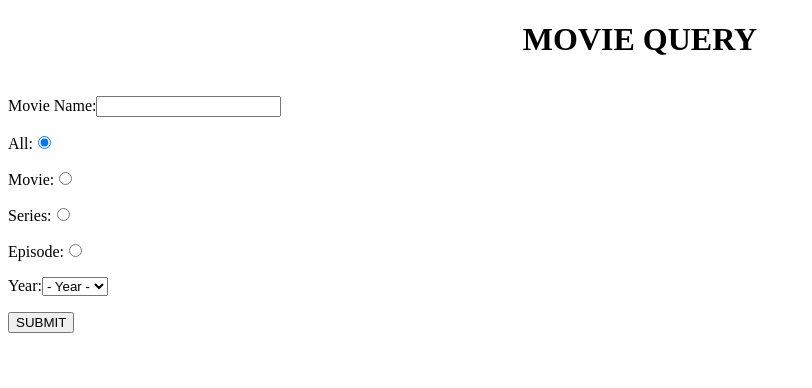
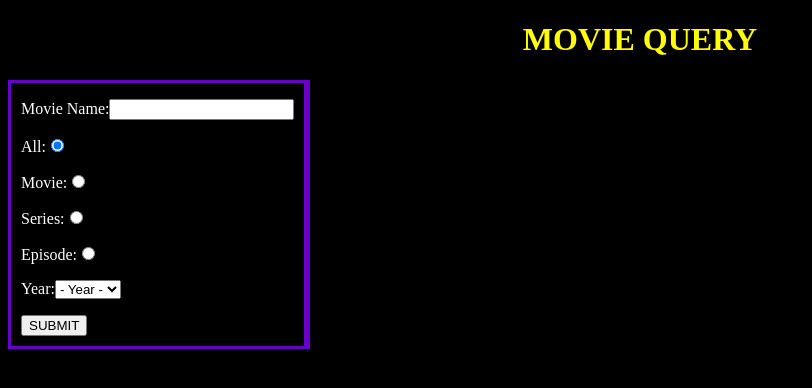
Before and after one commit to mikejunt/group-project-3, a plain HTML site: page index.html in a window 1280 px wide. Shown: the whole page, without its empty margins (0-812 px from the left). Drawn offline with Linux system fonts and the light colour scheme.

Commit message:
added borders

```diff
--- a/index.html
+++ b/index.html
@@ -14,8 +14,9 @@
             flex-grow: 3;
             margin: 15px;
             width: 75vw;
-        border: solid red;
+            border: solid #CC0000;
         }
+
         .thumbnail-img {
             height: 100px;
             float: left;
@@ -23,31 +24,55 @@
             clear: right;
 
         }
+
+        body {
+            background-color: black;
+        }
+
         header {
             text-align: center;
+            color: yellow;
         }
+
         .search {
             flex-grow: 1;
+
         }
-    .flex-container{
+
+        .search-menu {
+            color: white;
+            padding-left: 10px;
+            padding-right: 10px;
+            padding-bottom: 10px;
+            border: solid #6600CC
+        }
+
+        .flex-container {
             display: flex;
             flex-direction: row;
         }
-    .thumbnail-img:hover{
-            -ms-transform: scale(1.25,1.25);
-            -webkit-transform: scale(1.25,1.25);
-            transform: scale(1.25,1.25);
+
+        .thumbnail-img:hover {
+            -ms-transform: scale(1.25, 1.25);
+            -webkit-transform: scale(1.25, 1.25);
+            transform: scale(1.25, 1.25);
         }
-    .moviedisplay{
+
+        .moviedisplay {
+
         }
-    poster-img{
+
+        .movie-content{
+            border-top: solid #6600CC;
+            border-right: solid #6600CC;
+            border-bottom: solid #6600CC;
+        }
+
+        .poster-img {
             width: 120px;
             height: 200px;
             float: left;
         }
-
-
-
     </style>
 </head>
 
@@ -56,7 +81,7 @@
         <h1>MOVIE QUERY</h1>
     </header>
     <div class="flex-container">
-    <section id="search">
+        <section class="search-menu" id="search">
             <p><label for="search">Movie Name:</label><input type="search" value="" id="title"></p>
             <p><label for="type">All:</label><input type="radio" name="type" value="" id="all" checked></p>
             <p><label for="type">Movie:</label><input type="radio" name="type" value="movie" id="movie"></p>
@@ -158,7 +183,7 @@
                 </select></p>
             <button id="submit">SUBMIT</button>
         </section>
-    <section id="moviedisplay"></section>
+        <section class="movie-content" id="moviedisplay"></section>
     </div>
 </body>
 <script src="./movie.js"></script>
```
Lines whose indentation alone changed are shown as unchanged.
